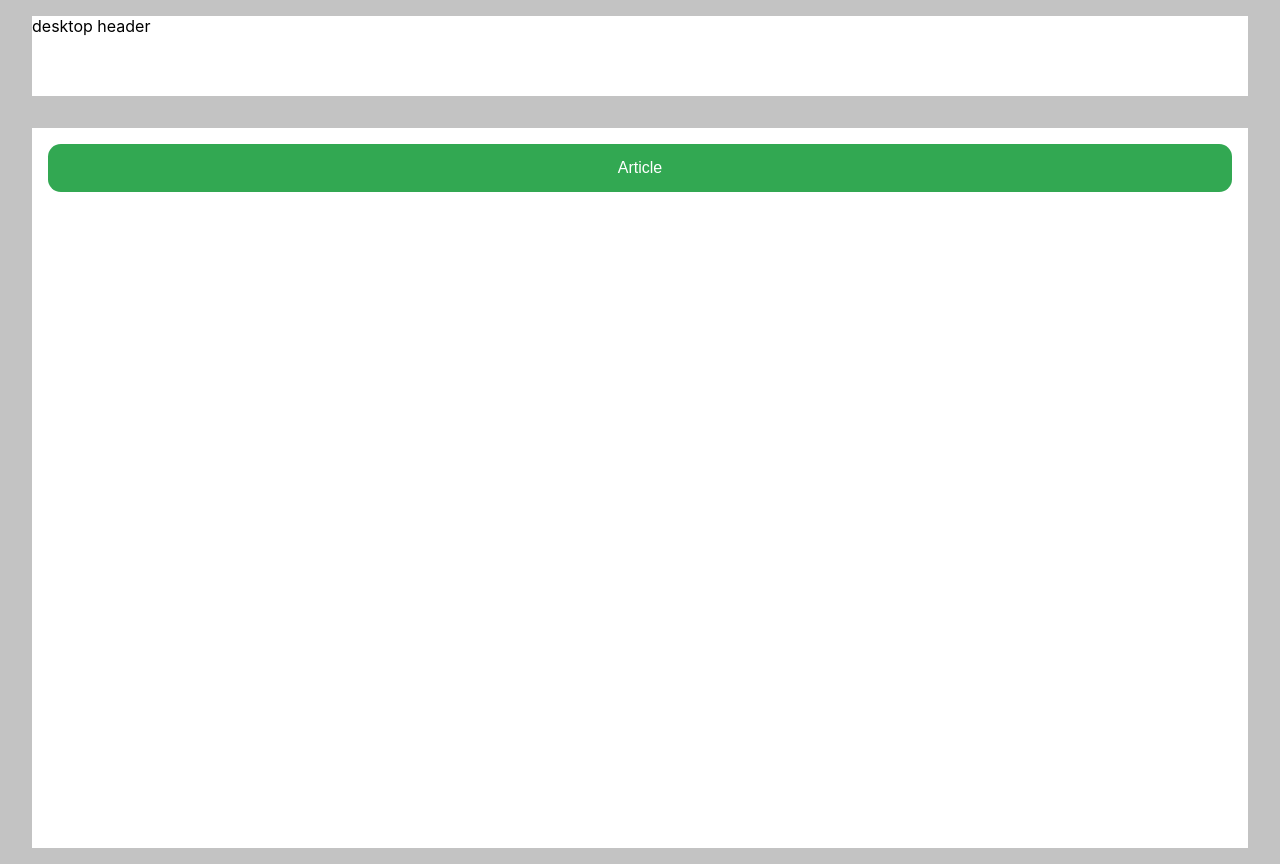
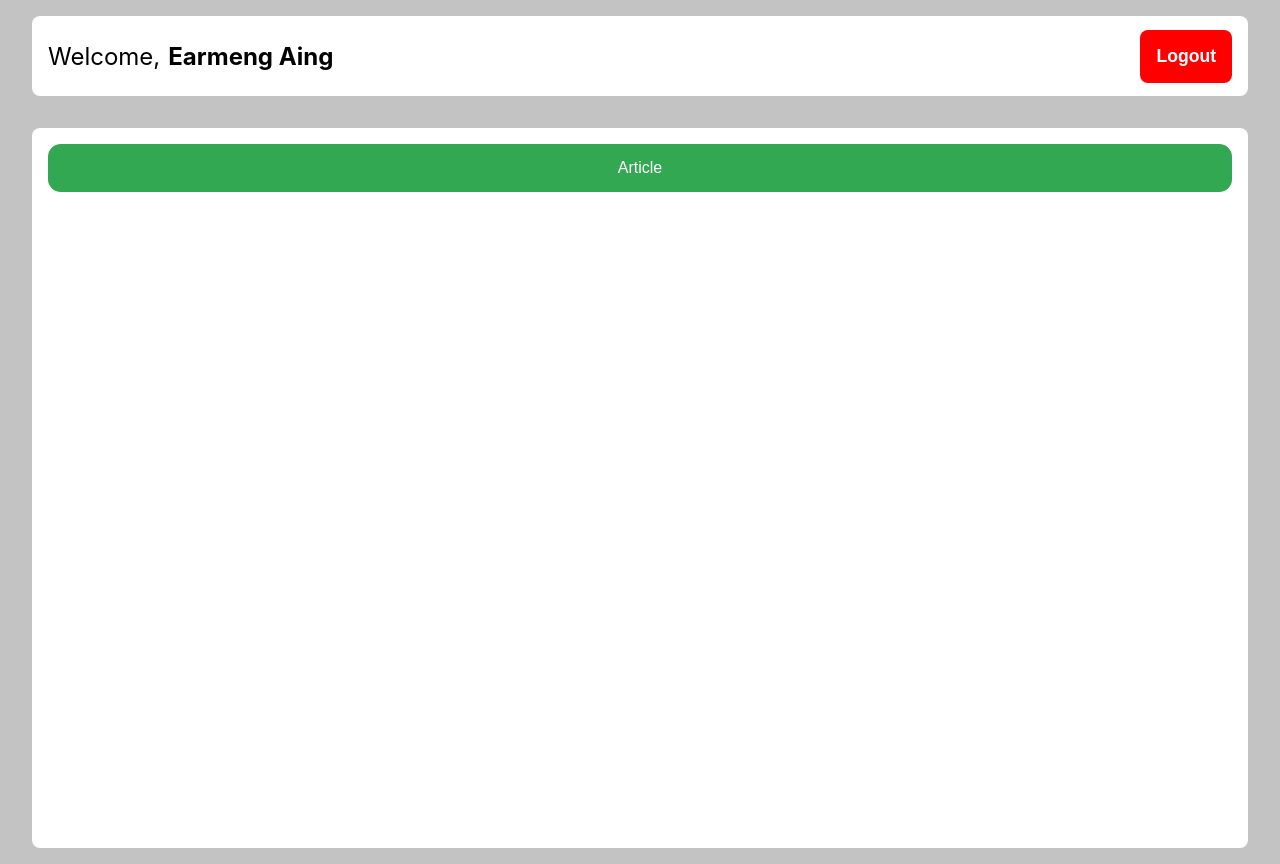
Before and after one commit to MengBoi/prusave-admin, a Next.js app: page / in a window 1280 px wide. Built offline with nearby package versions, Linux system fonts and the light colour scheme; a web font is replaced by a local one.

Commit message:
password visibility change ui in login

```diff
--- a/components/ReusableComponent/DesktopHeader/DesktopHeader.js
+++ b/components/ReusableComponent/DesktopHeader/DesktopHeader.js
@@ -1,6 +1,21 @@
+import ButtonBase from "@mui/material/ButtonBase";
+import { useRouter } from "next/router";
 import styles from "./DesktopHeader.module.css";
 const DesktopHeader = () => {
-  return <div className={styles.container}>desktop header</div>;
+  const router = useRouter();
+  const onLogoutClick = () => {
+    router.push("/login");
+  };
+  return (
+    <div className={styles.container}>
+      <div className={styles.welcomeContainer}>
+        Welcome, <div className={styles.name}>Earmeng Aing</div>
+      </div>
+      <ButtonBase onClick={onLogoutClick}>
+        <div className={styles.logoutBtn}>Logout</div>
+      </ButtonBase>
+    </div>
+  );
 };
 
 export default DesktopHeader;
--- a/components/ReusableComponent/DesktopHeader/DesktopHeader.module.css
+++ b/components/ReusableComponent/DesktopHeader/DesktopHeader.module.css
@@ -1,5 +1,31 @@
 .container {
+    display: flex;
+    align-items: center;
+    justify-content: space-between;
+    padding-left: 1rem;
+    padding-right: 1rem;
     width: 100%;
     height: 5rem;
     background-color: white;
+    border-radius: 0.5rem;
+    font-size: 1.5rem;
 }
+
+.name {
+    font-weight: bolder;
+    margin-left: 0.5rem;
+}
+
+.logoutBtn {
+    font-size: 1.1rem;
+    background-color: rgb(255, 0, 0);
+    padding: 1rem;
+    border-radius: 0.5rem;
+    color: white;
+    font-weight: bolder;
+}
+
+.welcomeContainer {
+    display: flex;
+    align-items: center;
+}
--- a/components/ReusableComponent/NavigationBar/NavigationBar.module.css
+++ b/components/ReusableComponent/NavigationBar/NavigationBar.module.css
@@ -8,4 +8,5 @@
     width: 100%;
     padding-top: 1rem;
     background-color: white;
+    border-radius: 0.5rem;
 }
--- a/pages/article_details.js
+++ b/pages/article_details.js
@@ -58,7 +58,9 @@ const ArticleDetails = () => {
         msg="Are you sure you want to delete?"
         onConfirm={onDeleteConfirmClick}
       />
-      <DesktopHeader />
+      <div>
+        <DesktopHeader />
+      </div>
       <div className={styles.bodyContainer}>
         <div className={styles.navigationBar}>
           <NavigationBar />
--- a/styles/ArticleDetails.module.css
+++ b/styles/ArticleDetails.module.css
@@ -5,7 +5,9 @@
     padding-left: 2vw;
     padding-right: 2vw;
     background-color: #c3c3c3;
-    width: 96vw;
+    width: 100vw;
+    height: 100vh;
+    overflow: scroll;
 }
 
 .bodyContainer {
@@ -30,9 +32,8 @@
     justify-content: space-between;
     width: 100%;
     background-color: white;
-
-    padding-top: 1rem;
-    padding-bottom: 1rem;
+    border-radius: 0.3rem;
+    padding: 1rem
 }
 
 
@@ -96,7 +97,7 @@
     height: 3rem;
     background-color: white;
     margin-bottom: 1rem;
-
+    border-radius: 0.3rem;
 }
 
 .thumbnailAndStatusContainer {
```
Also changed, not shown: pages/login.js (+31 -8 lines).
